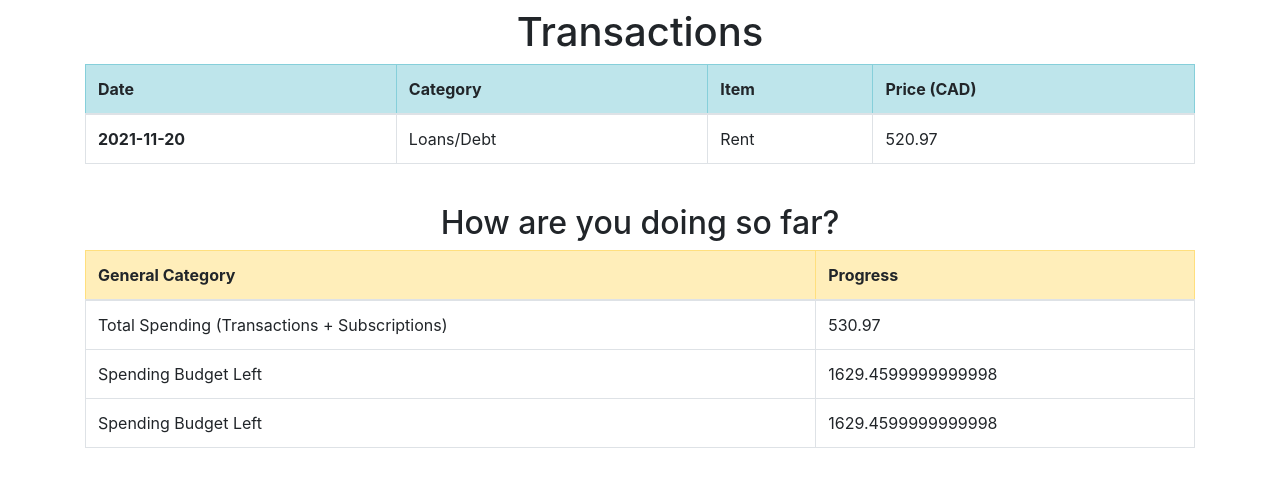
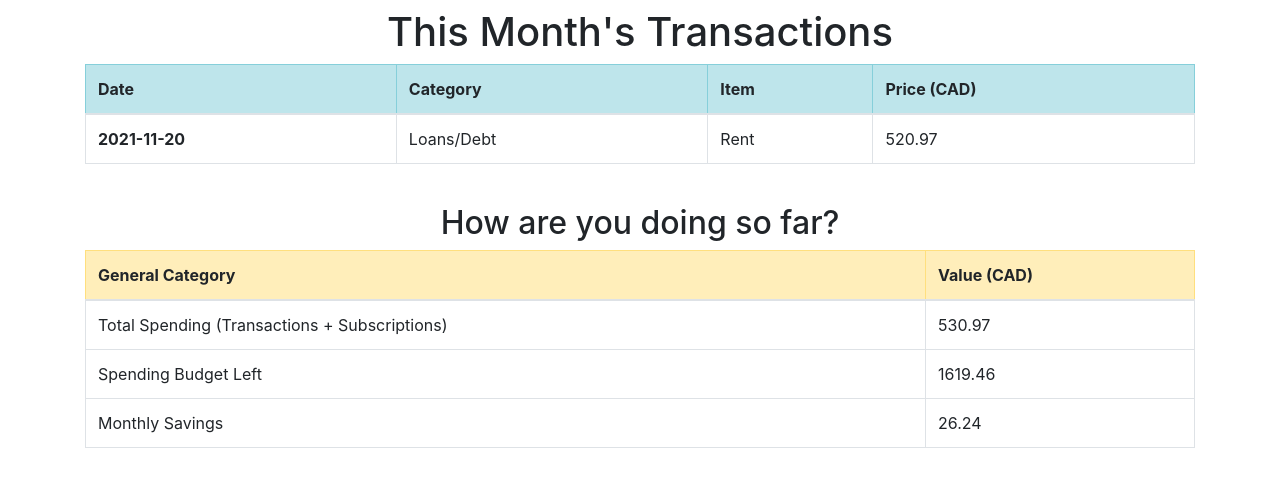
Before and after one commit to SaumyaKhati/EasyMoney, a Flask app: page / in a window 1280 px wide. Shown: the part 56-543 px from the top of the page. Run offline with Flask 2, Linux system fonts and the light colour scheme; a user stored in the database is signed in; data comes from the database, SQL or seed files in the repository; both versions use the stored data as it was after the commit; some libraries are stand-ins or nearby versions.

Commit message:
Added monthly savings

```diff
--- a/website/templates/home.html
+++ b/website/templates/home.html
@@ -2,7 +2,7 @@
 {% block title %}Home{% endblock %}
 
 {% block content %}
-    <h1 class="text-center">Transactions</h1>
+    <h1 class="text-center">This Month's Transactions</h1>
     <table class="table table-bordered">
         <thead>
             <tr class="table-info">
@@ -30,7 +30,7 @@
         <thead>
             <tr class="table-warning">
                 <th scope="col">General Category</th>
-                <th scope="col">Progress</th>
+                <th scope="col">Value (CAD)</th>
             </tr>
         </thead>
         <tbody>
@@ -40,13 +40,12 @@
                 </tr>
                 <tr>
                     <td>Spending Budget Left</td>
-                    <td>{{ monthly_income - total_transactions }}</td>
+                    <td>{{ budget_left }}</td>
                 </tr>
                 <tr>
-                    <td>Spending Budget Left</td>
-                    <td>{{ monthly_income - total_transactions }}</td>
+                    <td>Monthly Savings</td>
+                    <td>{{ savings }}</td>
                 </tr>
-
         </tbody>
     </table>
 {% endblock %}
--- a/website/views.py
+++ b/website/views.py
@@ -17,9 +17,14 @@ def home():
     portfolio = db.session.query(Portfolio).filter_by(user_id=current_user.id).first()
     subs_list = db.session.query(Transaction).\
         filter_by(user_id=current_user.id, category="Subscriptions")
+    subscriptions = sum([x.price for x in subs_list])
+    total_transactions = round(sum([x.price for x in transactions]), 2)
+    budget_left = round(portfolio.monthly_income - subscriptions - total_transactions, 2)
+    savings = round((portfolio.savings_percent / 100) * portfolio.monthly_income, 2)
+
     return render_template("home.html", user=current_user, transactions=transactions,
-        total_transactions=sum([x.price for x in transactions]),
-        monthly_income=portfolio.monthly_income, subscriptions=sum([x.price for x in subs_list]))
+        total_transactions= total_transactions, subscriptions=subscriptions,
+        budget_left=budget_left, savings=savings)
 
 @views.route('/portfolio')
 @login_required
@@ -29,11 +34,11 @@ def portfolio():
     savings_percent = float(query.savings_percent)
     subscriptions = db.session.query(Transaction).\
         filter_by(user_id=current_user.id, category="Subscriptions")
-    subscription_total = sum([x.price for x in subscriptions])
+    subscription_total = round(sum([x.price for x in subscriptions]), 2)
 
     return render_template('portfolio.html', user=current_user,
-        monthly_income=monthly_income,
-        savings_percent=savings_percent,
+        monthly_income=round(monthly_income, 2),
+        savings_percent=round(savings_percent, 2),
         subscription_total= subscription_total,
         subscriptions=subscriptions)
 
```
Also changed, not shown: website/database.db.
